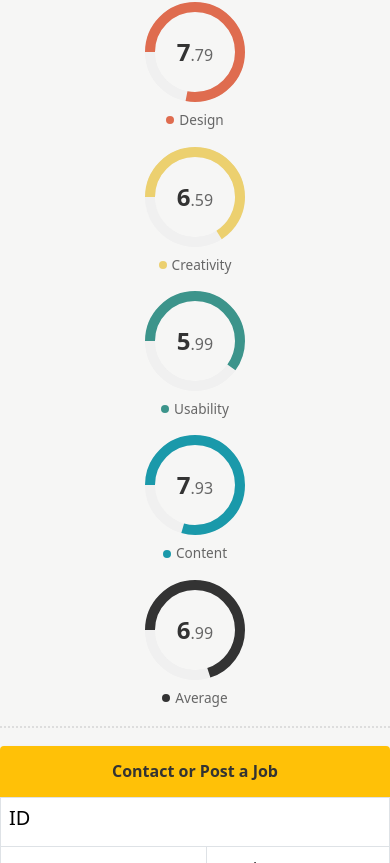
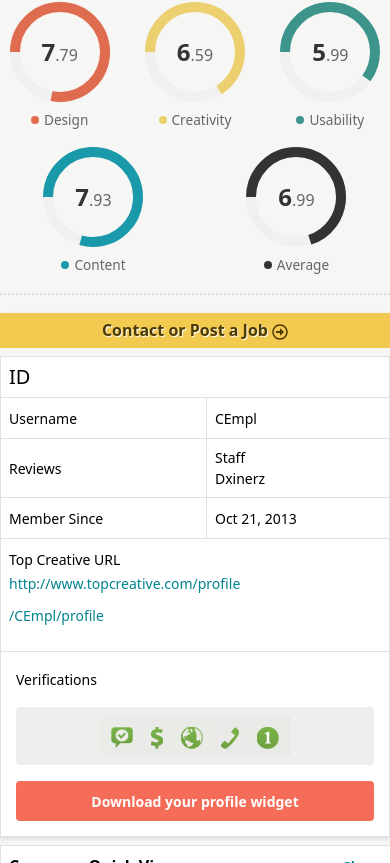
Before and after one commit to sulphitic7864/breef, a React (Vite) app: page /profile in a window 390 px wide. Shown: the part 1321-2184 px from the top of the page. Built offline with nearby package versions, Linux system fonts and the light colour scheme.

Commit message:
home and profile pages are added

```diff
--- a/src/assets/styles/Profile.css
+++ b/src/assets/styles/Profile.css
@@ -55,18 +55,17 @@
   transition: all 0.3s ease;
   font-size: 12px;
   padding: 10px 16px;
-
 }
 
 .sidebar-menu .list-group-item:last-child {
   border-bottom: none;
 }
 
-.list-group-item.active{
-    background: #e7e7e6 !important;
-    font-weight: bold;
-    border: none;
-    border-radius: none !important;
+.list-group-item.active {
+  background: #e7e7e6 !important;
+  font-weight: bold;
+  border: none;
+  border-radius: none !important;
 }
 
 .sidebar-menu .list-group-item a {
@@ -77,11 +76,12 @@
 }
 
 .sidebar-menu .list-group-item.active a {
-color: #727272 !important;}
+  color: #727272 !important;
+}
 
 .sidebar-menu .list-group-item:hover:not(.active) a {
   text-decoration: underline;
-  transition: all .5s;
+  transition: all 0.5s;
 }
 
 /* Company Header */
@@ -197,14 +197,14 @@ color: #727272 !important;}
 
 /* Contact Card */
 .contact-card {
-  border-radius: 4px;
   overflow: hidden;
-  box-shadow: 0 2px 4px rgba(0,0,0,0.1);
+  box-shadow: 0 2px 4px rgba(0, 0, 0, 0.1);
 }
 
 .contact-header {
-  background-color: #ffc107;
-  color: #333;
+  background-color: #f2ca50;
+  color: #4d3a01 !important;
+  text-shadow: 1px 1px 1px #fff;
   text-align: center;
 }
 
@@ -277,7 +277,8 @@ color: #727272 !important;}
 }
 
 /* Job Sections */
-.job-stats, .job-stats-mobile {
+.job-stats,
+.job-stats-mobile {
   background-color: #f3eaca;
 }
 
@@ -331,7 +332,8 @@ color: #727272 !important;}
 }
 
 /* Certifications & Education */
-.cert-item, .edu-item {
+.cert-item,
+.edu-item {
   padding: 0;
 }
 
--- a/src/pages/Profile.jsx
+++ b/src/pages/Profile.jsx
@@ -4,7 +4,8 @@ import "../assets/styles/Profile.css";
 import SubNavbar from "../components/SubNavbar";
 import profile from "../assets/images/profile.jpg";
 import designer from "../assets/images/designer.jpg";
-import { FaStar, FaCaretDown } from "react-icons/fa"; // Import the star icon
+import varification from "../assets/images/verifications.jpg";
+import { FaStar, FaCaretDown, FaRegArrowAltCircleRight   } from "react-icons/fa"; // Import the star icon
 
 const RatingDisplay = ({
   rating = 2,
@@ -288,7 +289,7 @@ const Profile = () => {
           <div className="row mb-2">
             <div className="col-12">
               <div className="gauges-grid row g-3">
-                <div className="col-6 col-md-4 col-lg-2">
+                <div className="col-4 col-md-4 col-lg-2">
                   {renderCircularGauge(
                     animatedValues.design,
                     "Design",
@@ -296,7 +297,7 @@ const Profile = () => {
                     "#df6c4f"
                   )}
                 </div>
-                <div className="col-6 col-md-4 col-lg-2">
+                <div className="col-4 col-md-4 col-lg-2">
                   {renderCircularGauge(
                     animatedValues.creativity,
                     "Creativity",
@@ -304,7 +305,7 @@ const Profile = () => {
                     "#ecd06f"
                   )}
                 </div>
-                <div className="col-6 col-md-4 col-lg-2">
+                <div className="col-4 col-md-4 col-lg-2">
                   {renderCircularGauge(
                     animatedValues.usability,
                     "Usability",
@@ -312,7 +313,7 @@ const Profile = () => {
                     "#3c948b"
                   )}
                 </div>
-                <div className="col-6 col-md-4 col-lg-2">
+                <div className="col-4 col-md-4 col-lg-2">
                   {renderCircularGauge(
                     animatedValues.content,
                     "Content",
@@ -320,7 +321,7 @@ const Profile = () => {
                     "#1a99aa"
                   )}
                 </div>
-                <div className="col-6 col-md-4 col-lg-2">
+                <div className="col-4 col-md-4 col-lg-2">
                   {renderCircularGauge(
                     animatedValues.average,
                     "Average",
@@ -342,9 +343,9 @@ const Profile = () => {
         {/* Right Contact Card */}
         <div className="col-md-3 col-lg-3 mb-2">
           <div className="contact-card">
-            <div className="contact-header btn-warning p-3">
+            <div className="contact-header p-2 mb-2">
               <h6 className="mb-0">
-                <strong>Contact or Post a Job</strong>
+                <strong>Contact or Post a Job</strong> <FaRegArrowAltCircleRight  />
               </h6>
             </div>
             <div className="table-responsive">
@@ -352,7 +353,7 @@ const Profile = () => {
                 <tbody>
                   <tr>
                     <td colSpan="2">
-                      <h5>ID</h5>
+                      <h5 className="mb-0">ID</h5>
                     </td>
                   </tr>
                   <tr>
@@ -399,10 +400,10 @@ const Profile = () => {
                       <small>Verifications</small>
                       <div className="text-center my-3">
                         <div className="verification-placeholder">
-                          Verification Images
+                          <img src={varification} alt="varification" />
                         </div>
                       </div>
-                      <div className="download-widget text-center py-2">
+                      <div className="download-widget text-center py-2 ">
                         <small className="text-white">
                           <strong>Download your profile widget</strong>
                         </small>
```
